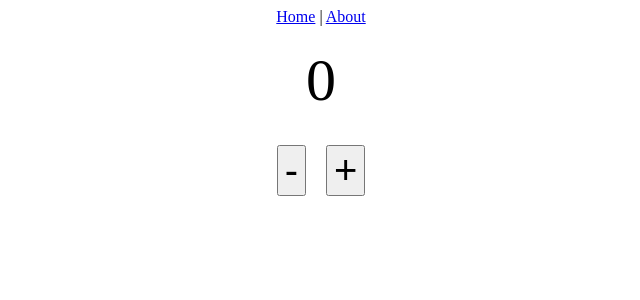
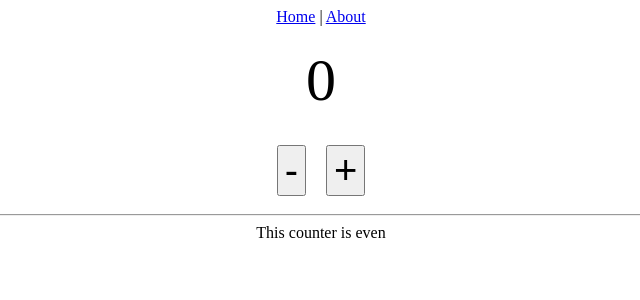
Before and after one commit to iusting20/pinia-sandbox, a Vue app: page / in a window 1280 px wide. Shown: the top 300 px of the page, without its empty margins (319-959 px from the left). Built offline with nearby package versions, Linux system fonts and the light colour scheme.

Commit message:
added even/odd text.

```diff
--- a/src/views/HomeView.vue
+++ b/src/views/HomeView.vue
@@ -1,6 +1,6 @@
 <script setup>
 import { ref } from "vue";
-
+import { computed } from "vue";
 const count = ref(0);
 
 const increaseCount = () => {
@@ -10,6 +10,11 @@ const increaseCount = () => {
 const decreaseCount = () => {
   count.value--;
 };
+
+const oddOrEven = computed(() => {
+  if (count.value % 2 === 0) return "even";
+  else return "odd";
+});
 </script>
 
 <template>
@@ -19,6 +24,10 @@ const decreaseCount = () => {
       <button @click="decreaseCount()">-</button>
       <button @click="increaseCount()">+</button>
     </div>
+
+    <hr />
+
+    <div class="text">This counter is {{ oddOrEven }}</div>
   </div>
 </template>
 
```
